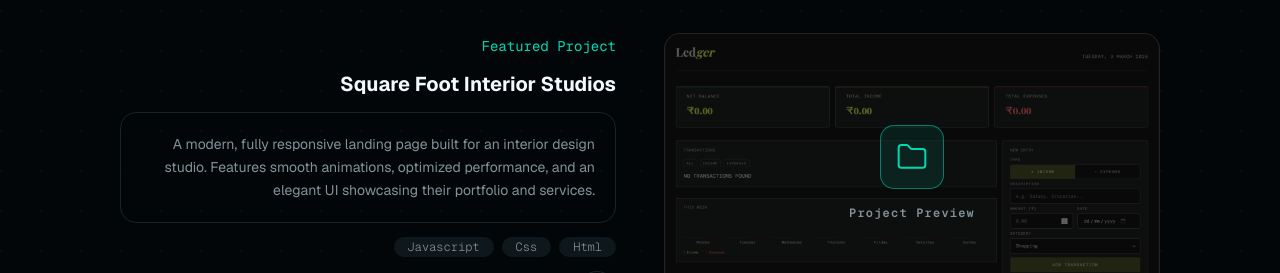
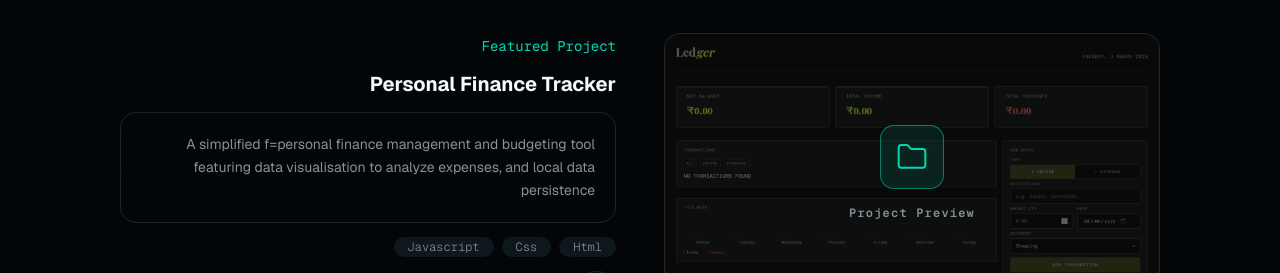
Before and after one commit to losthread/portfolio, a React (Vite) app: page / in a window 1280 px wide. Shown: the part 2390-2663 px from the top of the page. Built offline with nearby package versions, Linux system fonts and the light colour scheme.

Commit message:
fix project2 description

```diff
--- a/src/components/Projects.jsx
+++ b/src/components/Projects.jsx
@@ -32,10 +32,10 @@ export default function Projects()
         <div className="grid grid-cols-1 lg:grid-cols-2 gap-12 items-center">
           <ProjectDescription
             className="lg:order-1"
-            title={`Square Foot Interior Studios`}
-            description={`A modern, fully responsive landing page built for an interior design studio. Features smooth animations, optimized performance, and an elegant UI showcasing their portfolio and services.`}
+            title={`Personal Finance Tracker`}
+            description={`A simplified f=personal finance management and budgeting tool featuring data visualisation to analyze expenses, and local data persistence`}
             techStack={[`Html`, `Css`, `Javascript`]}
-            url={`https://squarefootinteriors.netlify.app/`}
+            url={`https://ledgertrack.netlify.app/`}
             isReversed={true}
           />
 
```
